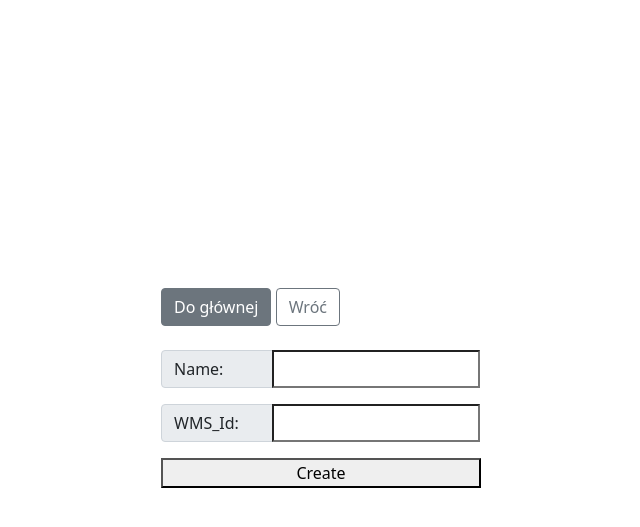
After one commit to Ceva445/delivery_plus, a Django app: page /delivery/supplier-create/ in a window 1280 px wide. The commit adds this page. Shown: the top 527 px of the page, without its empty margins (319-959 px from the left). Run offline with Django 5.2, Linux system fonts and the light colour scheme; the visitor is signed in with stand-in values (Sample User, id 1).

Commit message:
Add supplier creation button

```diff
--- a/delivery/urls.py
+++ b/delivery/urls.py
@@ -10,7 +10,8 @@ from .views import (
     generate_damage_pdf_report,
     admin_panel,
     SupplierListView,
-    SupplierUpdateView
+    SupplierUpdateView,
+    SupplierCreateView,
 )
 
 urlpatterns = [
@@ -24,6 +25,7 @@ urlpatterns = [
     path("print-report/", generate_damage_pdf_report, name="generaport"),
     path("admin-panel/", admin_panel, name="admin_panel"),
     path("supplier-list/", SupplierListView.as_view(), name="supplier_list"),
+    path("supplier-create/", SupplierCreateView.as_view(), name="supplier_create"),
     path("<int:pk>/supplier-update/", SupplierUpdateView.as_view(), name="supplier_update")
 
 
--- a/delivery/views.py
+++ b/delivery/views.py
@@ -336,6 +336,29 @@ class SupplierUpdateView(LoginRequiredMixin, View):
 
         return redirect(reverse("delivery:supplier_list"))
 
+class SupplierCreateView(LoginRequiredMixin, View):
+    template_name = "delivery/supplier_create.html"
+
+    def get(self, request, *args, **kwargs):
+        return render(request, self.template_name)
+
+    def post(self, request, *args, **kwargs):
+        wms_id =  self.request.POST.get("wms_id")
+        name = self.request.POST.get("sup_name")
+        context = {"error_message": ""}
+        with transaction.atomic():
+            try:
+                supplier = Supplier(name=name, supplier_wms_id=wms_id)
+                supplier.save()
+            except IntegrityError as e:
+                if "unique_supplier_wms_id" in str(e):
+                    context ["error_message"] = "Supplier with this WMS ID already exists"
+                else:
+                    context ["error_message"] = "An error occurred while saving the supplier"
+                return render(request, self.template_name, context)
+
+        return redirect(reverse("delivery:supplier_list"))
+
 
 
 def generate_damage_pdf_report(request):
--- a/templates/delivery/admin_panel.html
+++ b/templates/delivery/admin_panel.html
@@ -10,7 +10,7 @@
 
 {% block content %}
 <a class="btn btn-outline-secondary d-flex align-items-center justify-content-center"
-    role="button" href="{% url 'delivery:supplier_list' %}?reception=first"
+    role="button" href="{% url 'delivery:supplier_list' %}"
     style="font-size: 40px; padding: 10px;">Supplier </a>
 <br>
 <a class="btn btn-outline-secondary d-flex align-items-center justify-content-center"
--- /dev/null
+++ b/templates/delivery/supplier_create.html
@@ -0,0 +1,33 @@
+{% extends "base.html" %}
+
+{% block navigation %}
+    <nav class="navigation">
+        <a class="btn btn-secondary" role="button" href="{% url 'delivery:home' %}">Do głównej</a>
+        <a class="btn btn-outline-secondary" role="button" href="{% url 'delivery:supplier_list' %}">Wróć</a>
+    </nav>
+{% endblock %}
+
+{% block content %}
+<form method="post" action="{% url 'delivery:supplier_create'%}" enctype="multipart/form-data">
+    {% csrf_token %}
+
+    <div class="input-group mb-3" type="number">
+        <span class="input-group-text" style="width: 35%;">Name: </span>
+        <input type="text" style="width: 65%;" name="wms_id" value="" required>
+    </div>
+
+    <div class="input-group mb-3" type="number">
+        <span class="input-group-text" style="width: 35%;">WMS_Id: </span>
+        <input type="text" style="width: 65%;" name="sup_name" value="" required>
+    </div>
+
+    <button type="submit" style="width: 100%;">Create</button>
+</form>
+
+{% if error_message %}
+    <div class="alert alert-danger" role="alert">
+        {{ error_message }}
+    </div>
+{% endif %}
+
+{% endblock %}
--- a/templates/delivery/supplier_list.html
+++ b/templates/delivery/supplier_list.html
@@ -5,7 +5,7 @@
     <nav class="navigation">
         <a class="btn btn-secondary" style="margin-left: 30px;" role="button" href="{% url 'delivery:home' %}">Do głównej</a>
         <a class="btn btn-outline-secondary" role="button" href="{% url 'delivery:admin_panel' %}">Wróć</a>
-
+        <a class="btn btn-outline-secondary" role="button" href="{% url 'delivery:supplier_create' %}">Add</a>
     </nav>
 {% endblock %}
 
```
